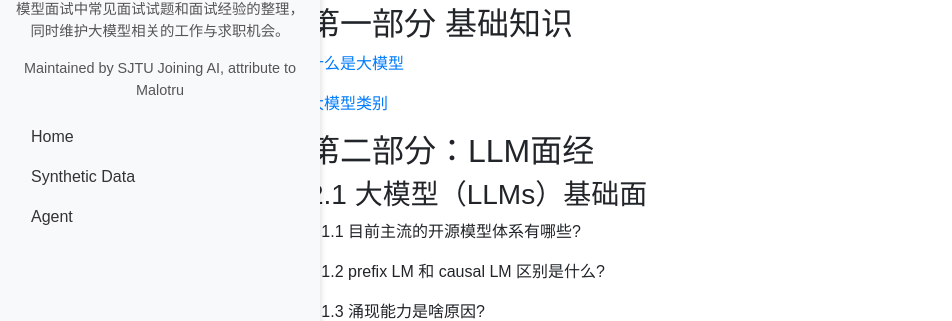
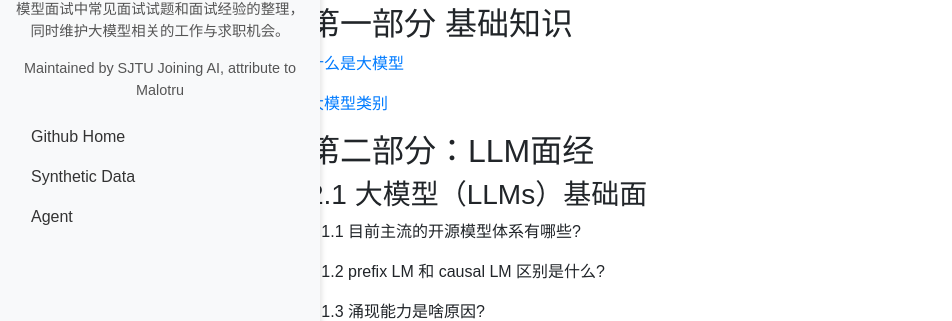
Before and after one commit to Joining-AI/LLM_Interview_Prepare, a Jekyll site: the page built from docs/README.md, in a window 1280 px wide. Shown: the part 141-462 px from the top of the page, without its empty margins (0-952 px from the left). Built offline with Jekyll 4.4.1, drawn with Linux system fonts in a browser that asks for light colours; nearby versions of some CDN libraries; our own code applies the rules of GitHub Pages for plain Markdown files; formulas are drawn with MathJax 3.

Commit message:
Update _config.yml

```diff
--- a/docs/_config.yml
+++ b/docs/_config.yml
@@ -10,8 +10,8 @@ theme: jekyll-theme-minimal
 
 # Navigation links
 nav_links:
-  - title: "Home"
-    url: "https://sjtujoining.com/"
+  - title: "Github Home"
+    url: "https://github.com/Joining-AI/LLM_Interview_Prepare"
   - title: "Synthetic Data"
     url: "https://joining-ai.github.io/SyntheticData/"
   - title: "Agent"
```
